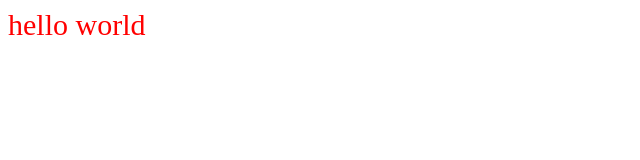
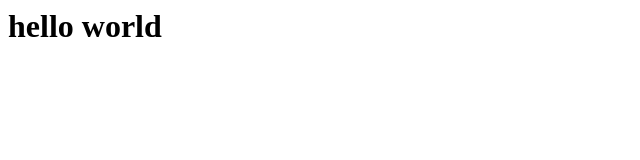
Before and after one commit to qiangspecial/blog, a plain HTML site: page index.html in a window 1280 px wide. Shown: the whole page, without its empty margins (0-640 px from the left). Drawn offline with Linux system fonts and the light colour scheme.

Commit message:
Update index.html

```diff
--- a/index.html
+++ b/index.html
@@ -1 +1 @@
-<span style="font-size:30px;color:#f00;">hello world</span>
+<h1>hello world</h1>
```
